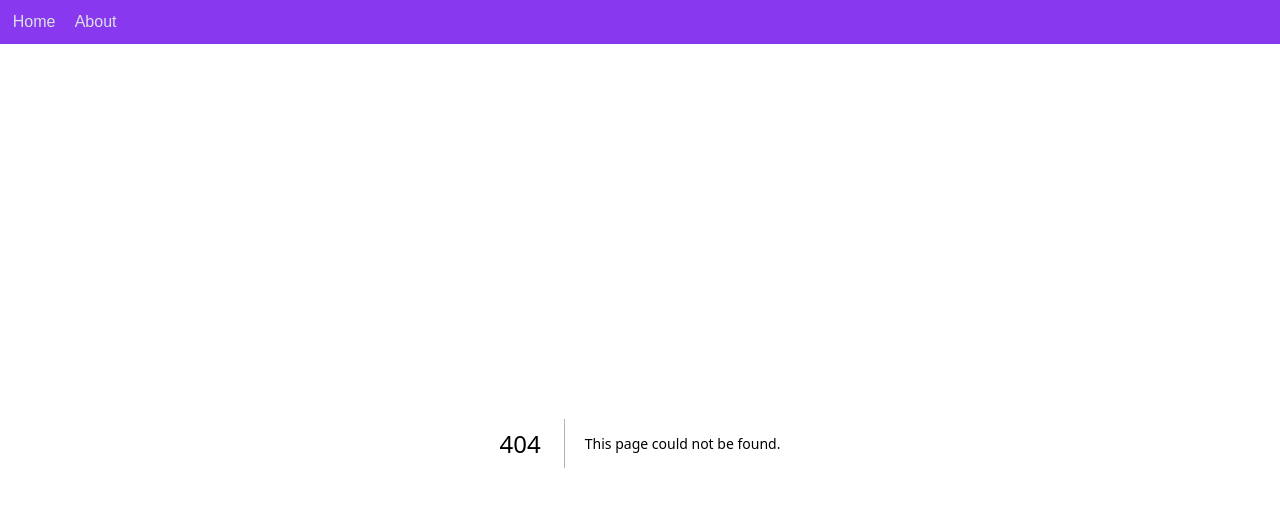
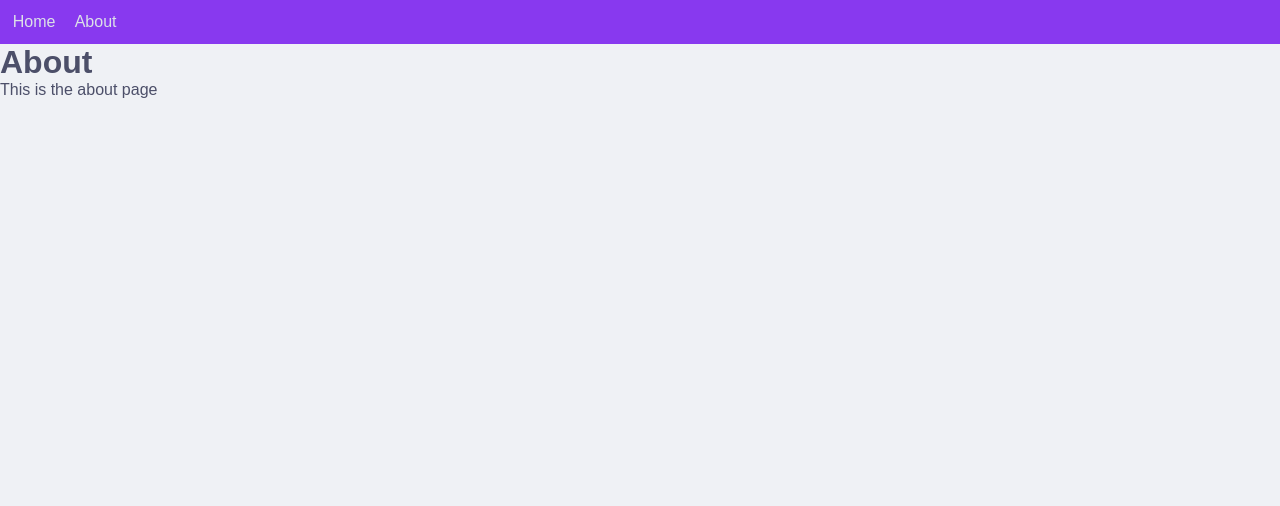
Before and after one commit to MDario123/ttyhc, a Next.js app: page /about in a window 1280 px wide. Before the commit this address had no page. Shown: the top 506 px of the page. Built offline with nearby package versions, Linux system fonts and the light colour scheme.

Commit message:
about page

```diff
--- /dev/null
+++ b/src/app/about/page.tsx
@@ -0,0 +1,15 @@
+import { Metadata } from "next";
+
+export const metadata: Metadata = {
+  title: "About",
+  description: "This page tells you what this is all about",
+};
+
+export default function About() {
+  return (
+    <div>
+      <h1>About</h1>
+      <p>This is the about page</p>
+    </div>
+  );
+}
```
